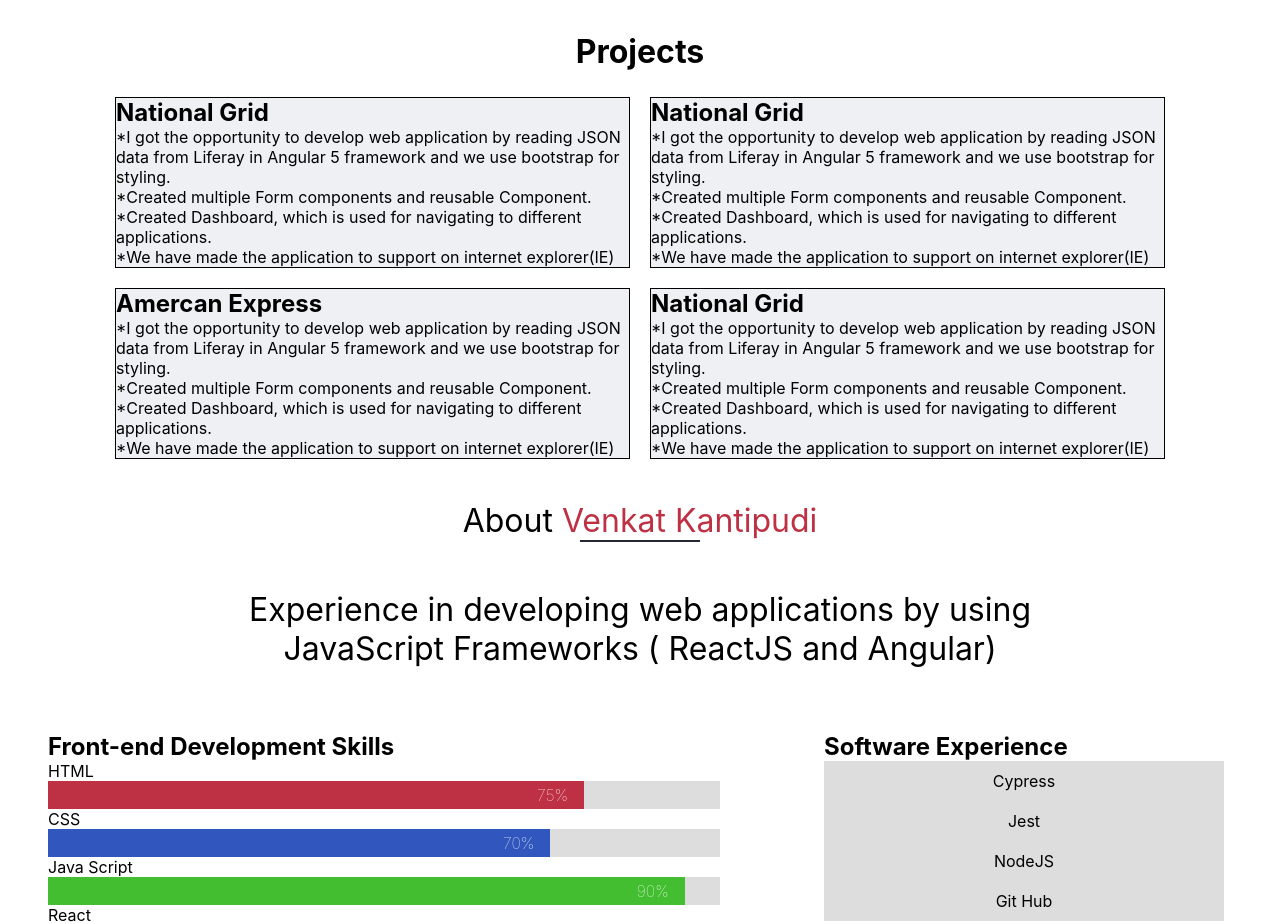
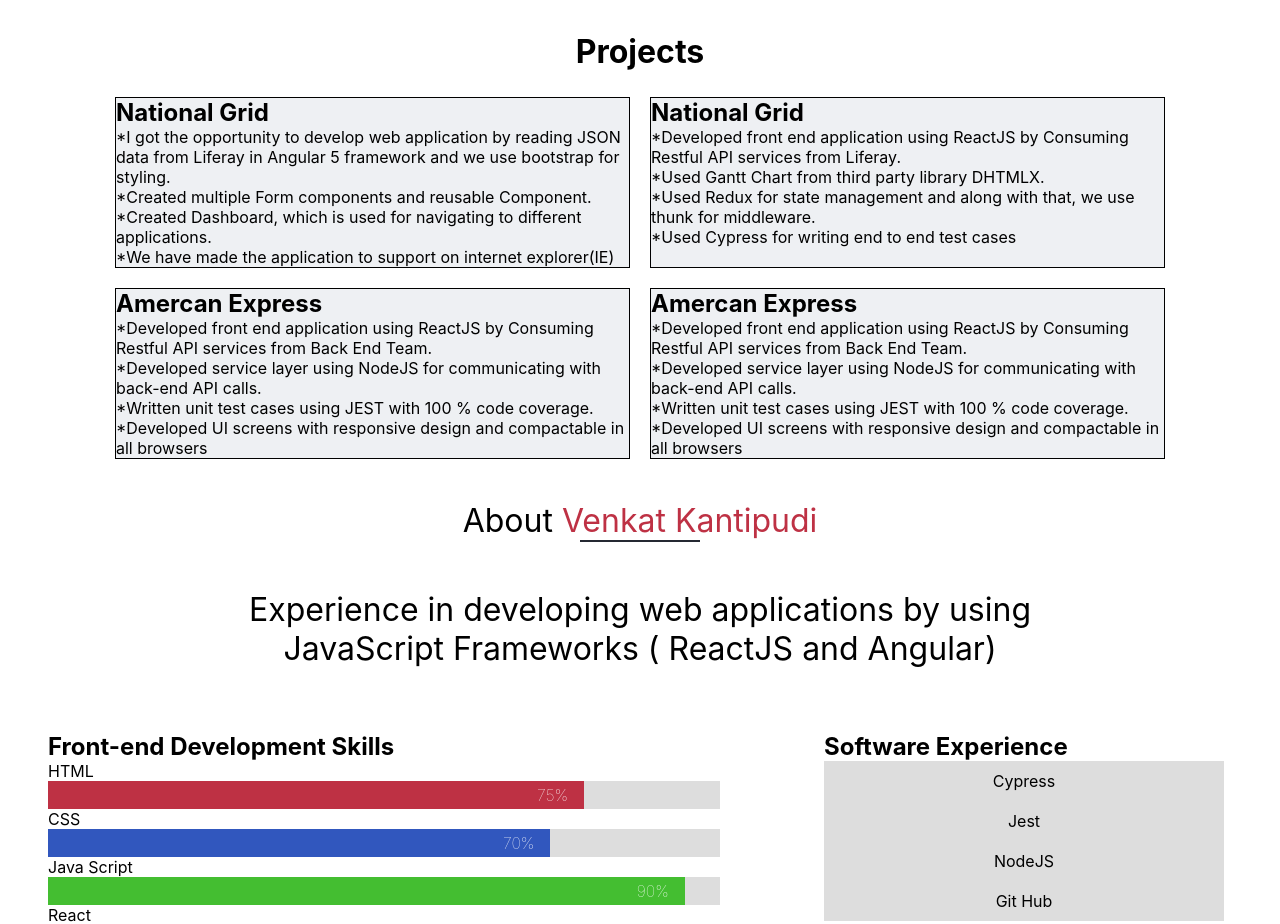
Before and after one commit to manisankar25/portfolio, a React (Create React App) app: page / in a window 1280 px wide. Shown: the part 800-1724 px from the top of the page. Built offline with nearby package versions, Linux system fonts and the light colour scheme.

Commit message:
data added

```diff
--- a/src/components/projects.js
+++ b/src/components/projects.js
@@ -3,7 +3,7 @@
 import { forwardRef } from "react";
 
 
-const Project =  forwardRef((props, ref) => {
+const Project = forwardRef((props, ref) => {
     return (
         <div ref={ref} className="projectMain">
             <h2 className='header'>Projects</h2>
@@ -21,30 +21,29 @@
                 <div className='projectContainer'>
                     <h2>National Grid</h2>
                     <div>
-                        <p>*I got the opportunity to develop web application by reading JSON data from Liferay in Angular 5 framework and we use bootstrap for styling.</p>
-                        <p>*Created multiple Form components and reusable Component.</p>
-                        <p>*Created Dashboard, which is used for navigating to different applications.</p>
-                        <p>*We have made the application to support on internet explorer(IE)</p>
+                        <p>*Developed front end application using ReactJS by Consuming Restful API services from Liferay.</p>
+                        <p>*Used Gantt Chart from third party library DHTMLX.</p>
+                        <p>*Used Redux for state management and along with that, we use thunk for middleware.</p>
+                        <p>*Used Cypress for writing end to end test cases</p>
 
                     </div>
                 </div>
                 <div className='projectContainer'>
                     <h2>Amercan Express</h2>
                     <div>
-                        <p>*I got the opportunity to develop web application by reading JSON data from Liferay in Angular 5 framework and we use bootstrap for styling.</p>
-                        <p>*Created multiple Form components and reusable Component.</p>
-                        <p>*Created Dashboard, which is used for navigating to different applications.</p>
-                        <p>*We have made the application to support on internet explorer(IE)</p>
-
+                        <p>*Developed front end application using ReactJS by Consuming Restful API services from Back End Team.</p>
+                        <p>*Developed service layer using NodeJS for communicating with back-end API calls.</p>
+                        <p>*Written unit test cases using JEST with 100 % code coverage.</p>
+                        <p>*Developed UI screens with responsive design and compactable in all browsers</p>
                     </div>
                 </div>
                 <div className='projectContainer'>
-                    <h2>National Grid</h2>
+                    <h2>Amercan Express</h2>
                     <div>
-                        <p>*I got the opportunity to develop web application by reading JSON data from Liferay in Angular 5 framework and we use bootstrap for styling.</p>
-                        <p>*Created multiple Form components and reusable Component.</p>
-                        <p>*Created Dashboard, which is used for navigating to different applications.</p>
-                        <p>*We have made the application to support on internet explorer(IE)</p>
+                        <p>*Developed front end application using ReactJS by Consuming Restful API services from Back End Team.</p>
+                        <p>*Developed service layer using NodeJS for communicating with back-end API calls.</p>
+                        <p>*Written unit test cases using JEST with 100 % code coverage.</p>
+                        <p>*Developed UI screens with responsive design and compactable in all browsers</p>
                     </div>
                 </div>
             </div>
```
